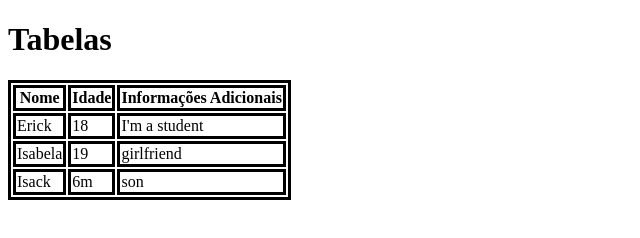
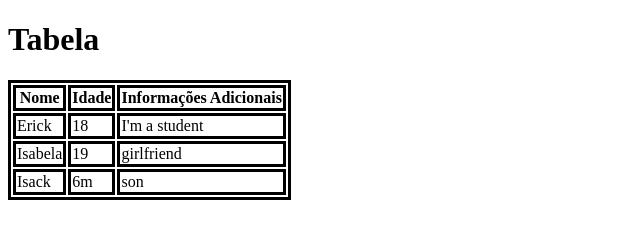
Before and after one commit to yo-CKey/tabela, a plain HTML site: page index.html in a window 1280 px wide. Shown: the full height of the page, 0-640 px from the left. Drawn offline with Linux system fonts and the light colour scheme.

```diff
--- a/index.html
+++ b/index.html
@@ -12,7 +12,7 @@
     </style>
 </head>
 <body>
-    <h1>Tabelas</h1>
+    <h1>Tabela</h1>
 
     <table>
         <tr>
```
